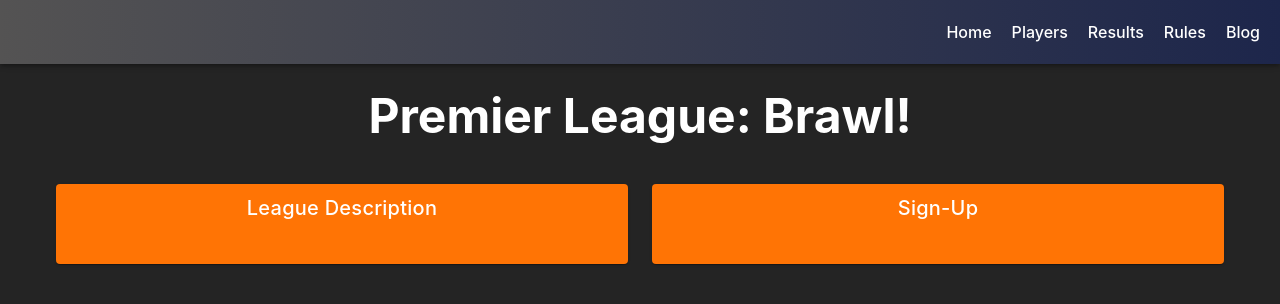
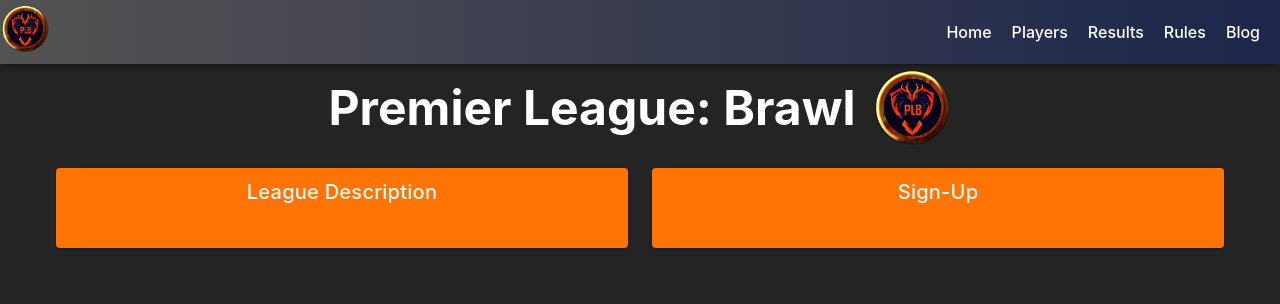
Before and after one commit to nicholasjperry/plb-ui, a Vue app: page / in a window 1280 px wide. Shown: the top 304 px of the page. Built offline with nearby package versions, Linux system fonts and the light colour scheme.

Commit message:
logo; card styling

```diff
--- a/src/App.vue
+++ b/src/App.vue
@@ -1,6 +1,8 @@
 <template lang="pug">
     VApp(id="app")
         VAppBar.v-app-bar(:elevation="3")
+            RouterLink(to="/" active-class="home-router-link-active")
+                img(src="./assets/logo.webp" height="50" width="50")
             VSpacer
             RouterLink.route(to="/" active-class="home-router-link-active") Home
             RouterLink.route(to="/players") Players
@@ -15,7 +17,8 @@
 // #1d264b Blue
 // #f72707 Red
 // #ff7405 Orange
-// #f0a855 Gold, #545353 Gray
+// #f0a855 Gold
+// #545353 Gray
 import { RouterView } from 'vue-router';
 </script>
 
--- a/src/components/HomeComponent.vue
+++ b/src/components/HomeComponent.vue
@@ -1,8 +1,8 @@
 <template lang="pug">
     VContainer.v-container
-        VRow
-            VCol
-                h1 Premier League: Brawl!
+        VRow(style="align-items: center; justify-content: center")
+            h1.me-4 Premier League: Brawl
+            img(src="../assets/logo.webp" height="80" width="80")
         VRow
             VCol(cols="6")
                 VCard.v-card(
@@ -23,7 +23,7 @@
 
 <style lang="css">
 .v-card {
-    border: 2px solid #1d264b;
+    border: 4px outset #f0a855;
     box-shadow: 0px 5px 5px black;
     margin-top: 8px;
 }
```
Also changed, not shown: src/assets/logo.webp (added).
